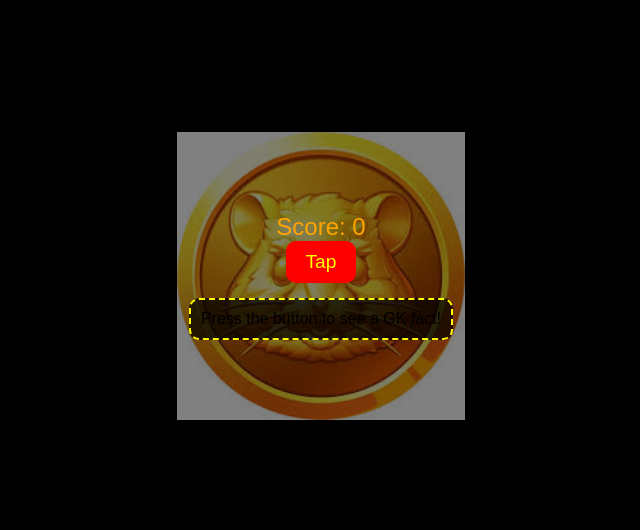
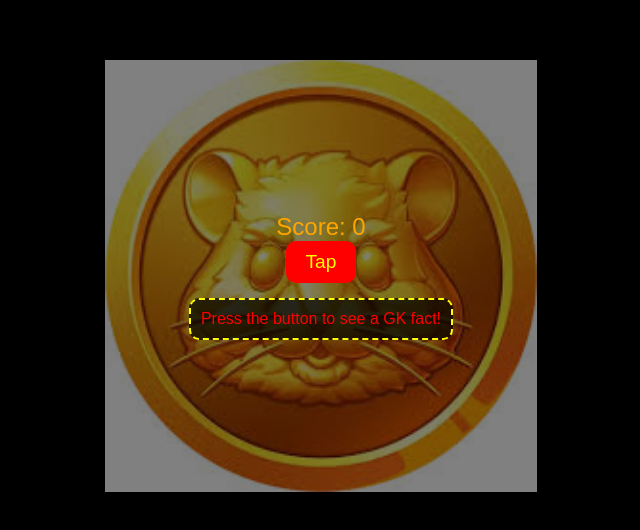
Before and after one commit to Curator100/gkk, a plain HTML site: page index.html in a window 1280 px wide. Shown: the part 124-654 px from the top of the page, without its empty margins (319-959 px from the left). Drawn offline with Linux system fonts and the light colour scheme.

Commit message:
Update index.html

```diff
--- a/index.html
+++ b/index.html
@@ -29,7 +29,7 @@
             align-items: center;
         }
         #background-image {
-            width: 3in; /* Fixed width for the image */
+            width: 4.5in; /* Fixed width for the image */
             height: auto;
             opacity: 0.5; /* Slightly transparent background image */
             position: absolute;
@@ -56,7 +56,7 @@
         #gk-display {
             margin-top: 15px;
             font-size: 1em;
-            color: black !important; /* Black text color */
+            color: red !important; /* Bright red text */
             padding: 10px;
             border-radius: 10px;
             background-color: rgba(0, 0, 0, 0.7); /* Black transparent background */
```
